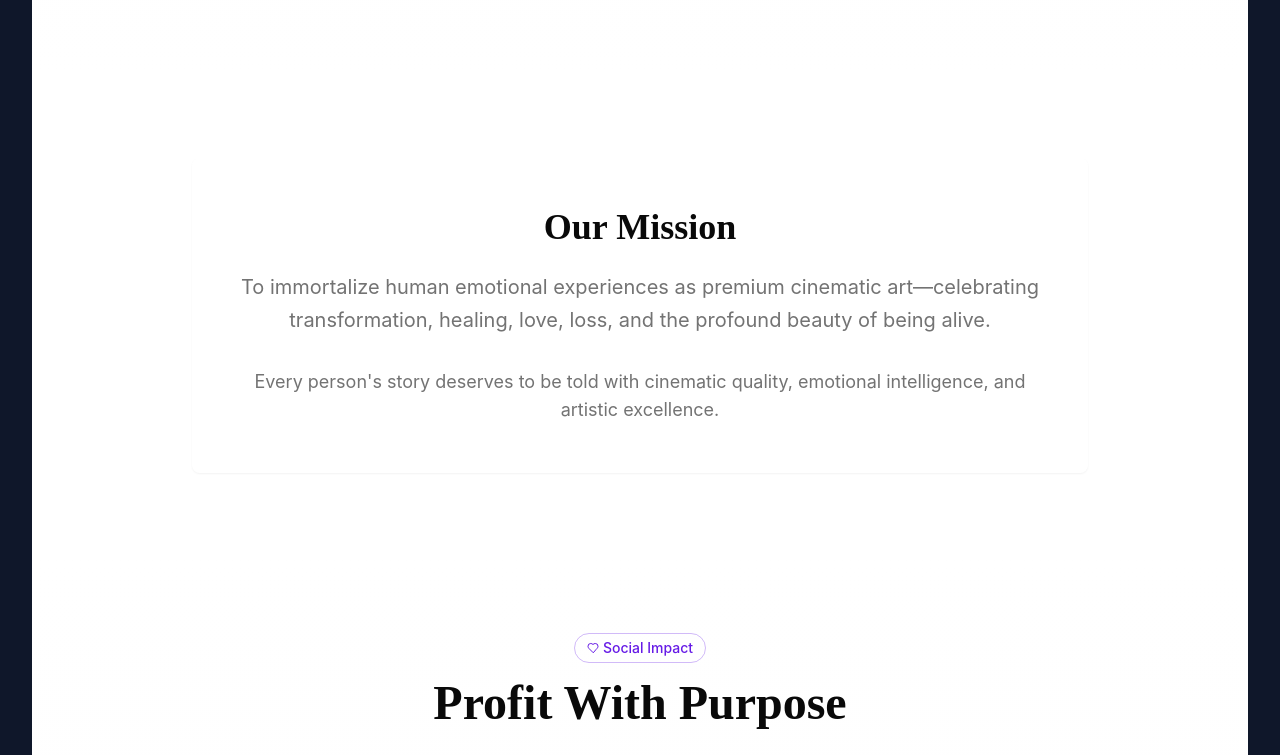
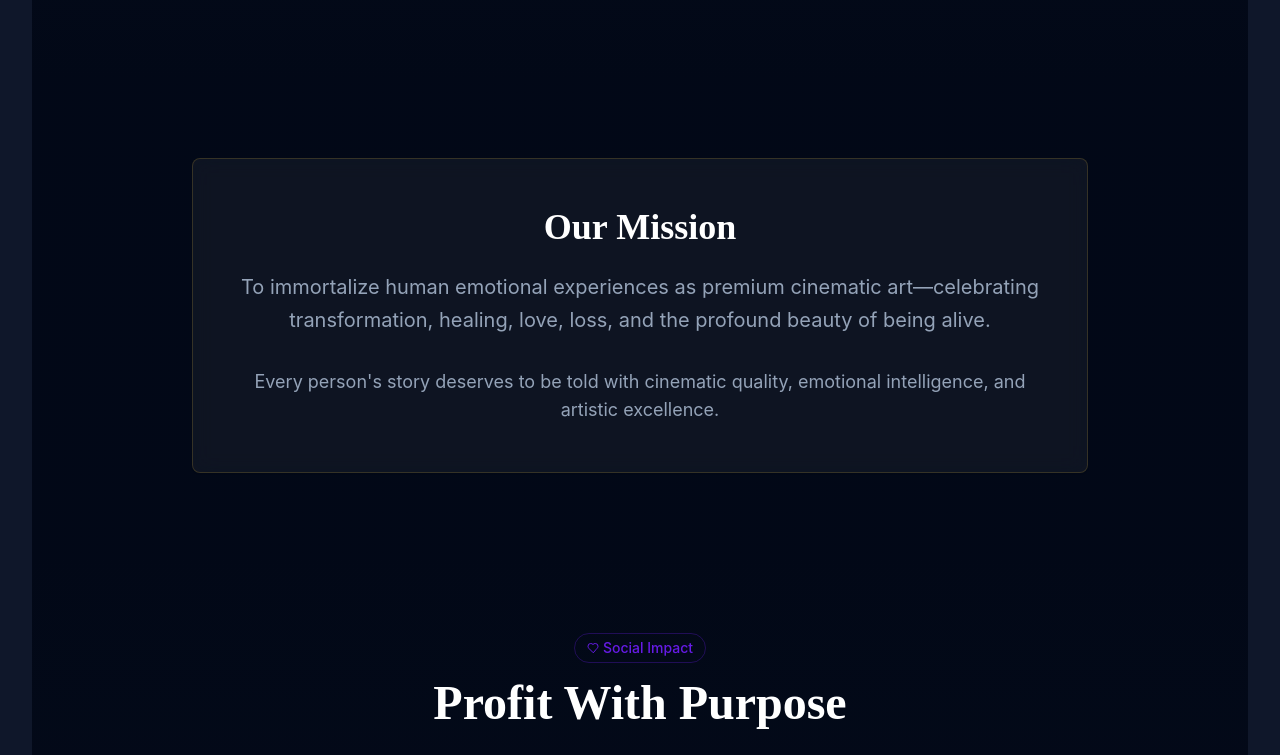
Before and after one commit to GhaafeediMusic777/sg-879f2acc-26fe-40a7-9574-f77cf123810f-1780113428, a Next.js app: page /about in a window 1280 px wide. Shown: the part 2036-2791 px from the top of the page. Built offline with nearby package versions, Linux system fonts and the light colour scheme; no server answers.

Commit message:
fix: Update color scheme to match mockup with dark backgrounds and gold accents, fix navigation links

```diff
--- a/src/components/Layout.tsx
+++ b/src/components/Layout.tsx
@@ -56,18 +56,18 @@ export function Layout({ children, title, description }: LayoutProps) {
               </ul>
             </div>
             <div>
-              <h3 className="text-white font-semibold mb-4">Support</h3>
+              <h3 className="text-gold font-semibold mb-4">Support</h3>
               <ul className="space-y-2 text-gray-400">
-                <li><a href="mailto:support@ghaafeedimusic.com" className="hover:text-yellow-400 transition-colors">Email Support</a></li>
-                <li><Link href="/faq" className="hover:text-yellow-400 transition-colors">FAQ</Link></li>
-                <li><Link href="/refund-policy" className="hover:text-yellow-400 transition-colors">Refund Policy</Link></li>
+                <li><a href="mailto:support@ghaafeedimusic.com" className="hover:text-gold transition-colors">Email Support</a></li>
+                <li><Link href="/faq" className="hover:text-gold transition-colors">FAQ</Link></li>
+                <li><Link href="/refund-policy" className="hover:text-gold transition-colors">Refund Policy</Link></li>
               </ul>
             </div>
             <div>
-              <h3 className="text-white font-semibold mb-4">Legal</h3>
+              <h3 className="text-gold font-semibold mb-4">Legal</h3>
               <ul className="space-y-2 text-gray-400">
-                <li><Link href="/privacy-policy" className="hover:text-yellow-400 transition-colors">Privacy Policy</Link></li>
-                <li><Link href="/terms-of-service" className="hover:text-yellow-400 transition-colors">Terms of Service</Link></li>
+                <li><Link href="/privacy-policy" className="hover:text-gold transition-colors">Privacy Policy</Link></li>
+                <li><Link href="/terms-of-service" className="hover:text-gold transition-colors">Terms of Service</Link></li>
               </ul>
             </div>
           </div>
--- a/src/pages/index.tsx
+++ b/src/pages/index.tsx
@@ -84,11 +84,11 @@ export default function AuthPage() {
         <div className="text-center text-gray-500 text-sm mt-12">
           <p>
             By continuing, you agree to our{' '}
-            <a href="/terms" className="text-gold hover:text-gold/80">
+            <a href="/terms-of-service" className="text-gold hover:text-gold/80">
               Terms of Service
             </a>{' '}
             and{' '}
-            <a href="/privacy" className="text-gold hover:text-gold/80">
+            <a href="/privacy-policy" className="text-gold hover:text-gold/80">
               Privacy Policy
             </a>
           </p>
--- a/src/styles/globals.css
+++ b/src/styles/globals.css
@@ -2,29 +2,28 @@
 @tailwind components;
 @tailwind utilities;
 
-/* Root variables */
+/* Root color variables - DARK THEME WITH GOLD */
 :root {
-  --background: 0 0% 100%;
-  --foreground: 0 0% 3.6%;
-  --card: 0 0% 100%;
-  --card-foreground: 0 0% 3.6%;
-  --popover: 0 0% 100%;
-  --popover-foreground: 0 0% 3.6%;
-  --muted: 0 0% 96.1%;
-  --muted-foreground: 0 0% 45.1%;
-  --accent: 0 0% 9.0%;
-  --accent-foreground: 0 0% 100%;
-  --destructive: 0 84.2% 60.2%;
-  --destructive-foreground: 0 0% 100%;
-  --border: 0 0% 89.8%;
-  --input: 0 0% 89.8%;
-  --primary: 262.1 80% 50.4%;
-  --primary-foreground: 210 40% 98%;
-  --secondary: 217.2 91.2% 59.8%;
-  --secondary-foreground: 222.2 47.6% 11.2%;
-}
+  /* Gold color scheme */
+  --gold: #D4AF37;
+  --gold-dark: #B8860B;
+  --gold-light: #F4E4A6;
 
-.dark {
+  /* Dark backgrounds */
+  --bg-dark: #0A0E27;
+  --bg-darker: #050810;
+  --bg-card: #1A1F3A;
+
+  /* Text colors */
+  --text-white: #FFFFFF;
+  --text-gray: #A0AEC0;
+  --text-gray-light: #CBD5E0;
+
+  /* Accent colors */
+  --purple-accent: #9D4EDD;
+  --purple-dark: #5A189A;
+
+  /* HSL Variables for compatibility */
   --background: 222.2 84% 4.9%;
   --foreground: 210 40% 98%;
   --card: 222.2 84% 4.9%;
@@ -49,9 +48,16 @@
   border-color: hsl(var(--border));
 }
 
+/* Force dark background on all elements */
+html, body {
+  background-color: var(--bg-dark) !important;
+  color: var(--text-white) !important;
+  font-family: 'Inter', system-ui, sans-serif;
+}
+
 body {
-  background-color: hsl(var(--background));
-  color: hsl(var(--foreground));
+  background-color: var(--bg-dark) !important;
+  color: var(--text-white) !important;
   font-feature-settings: "rlig" 1, "calt" 1;
 }
 
@@ -60,16 +66,16 @@ html {
   scroll-behavior: smooth;
 }
 
-/* Selection styles */
+/* Selection styles - GOLD */
 ::selection {
-  background-color: hsl(var(--primary));
-  color: hsl(var(--primary-foreground));
+  background-color: var(--gold);
+  color: var(--bg-dark);
 }
 
-/* Focus visible styles */
+/* Focus visible styles - GOLD */
 :focus-visible {
   outline: none;
-  box-shadow: 0 0 0 2px hsl(var(--primary));
+  box-shadow: 0 0 0 2px var(--gold);
 }
 
 /* Animations */
@@ -93,24 +99,46 @@ html {
   }
 }
 
+@keyframes pulse-gold {
+  0%, 100% {
+    box-shadow: 0 0 0 0 rgba(212, 175, 55, 0.7);
+  }
+  50% {
+    box-shadow: 0 0 0 10px rgba(212, 175, 55, 0);
+  }
+}
+
 /* Utility classes */
 .glass {
-  background-color: rgba(255, 255, 255, 0.1);
-  backdrop-filter: blur(12px);
-  border: 1px solid rgba(255, 255, 255, 0.2);
+  background: rgba(255, 255, 255, 0.05);
+  backdrop-filter: blur(10px);
+  border: 1px solid rgba(212, 175, 55, 0.2);
 }
 
 .glass-dark {
-  background-color: rgba(0, 0, 0, 0.1);
+  background: rgba(0, 0, 0, 0.3);
   backdrop-filter: blur(12px);
-  border: 1px solid rgba(0, 0, 0, 0.2);
+  border: 1px solid rgba(212, 175, 55, 0.3);
+}
+
+.glass-hover:hover {
+  background: rgba(255, 255, 255, 0.08);
+  border-color: rgba(212, 175, 55, 0.5);
 }
 
 .gradient-text {
-  background: linear-gradient(to right, hsl(var(--primary)), hsl(var(--accent)), hsl(var(--primary)));
+  background: linear-gradient(to right, var(--gold), var(--purple-accent), var(--gold));
   background-clip: text;
   -webkit-background-clip: text;
   -webkit-text-fill-color: transparent;
+}
+
+.gradient-gold {
+  background: linear-gradient(135deg, var(--gold) 0%, var(--gold-dark) 100%);
+}
+
+.gradient-dark {
+  background: linear-gradient(135deg, var(--bg-card) 0%, var(--bg-darker) 100%);
 }
 
 .fade-in {
@@ -121,23 +149,27 @@ html {
   animation: slideIn 0.3s ease-out;
 }
 
-/* Scrollbar styles */
+.animate-pulse-gold {
+  animation: pulse-gold 2s infinite;
+}
+
+/* Scrollbar styles - GOLD */
 ::-webkit-scrollbar {
-  width: 8px;
-  height: 8px;
+  width: 10px;
+  height: 10px;
 }
 
 ::-webkit-scrollbar-track {
-  background-color: hsl(var(--background));
+  background-color: var(--bg-darker);
 }
 
 ::-webkit-scrollbar-thumb {
-  background-color: hsl(var(--muted));
-  border-radius: 4px;
+  background-color: var(--gold);
+  border-radius: 5px;
 }
 
 ::-webkit-scrollbar-thumb:hover {
-  background-color: hsl(var(--muted-foreground));
+  background-color: var(--gold-light);
 }
 
 /* Form styles */
@@ -145,8 +177,9 @@ input,
 textarea,
 select {
   border-radius: 0.375rem;
-  border: 1px solid hsl(var(--input));
-  background-color: hsl(var(--background));
+  border: 1px solid var(--gold);
+  background-color: var(--bg-card);
+  color: var(--text-white);
   padding: 0.5rem 0.75rem;
   font-size: 0.875rem;
   transition: all 0.2s;
@@ -154,15 +187,15 @@ select {
 
 input::placeholder,
 textarea::placeholder {
-  color: hsl(var(--muted-foreground));
+  color: var(--text-gray);
 }
 
 input:focus,
 textarea:focus,
 select:focus {
   outline: none;
-  border-color: hsl(var(--primary));
-  box-shadow: 0 0 0 2px hsl(var(--primary) / 0.1);
+  border-color: var(--gold);
+  box-shadow: 0 0 0 2px rgba(212, 175, 55, 0.1);
 }
 
 input:disabled,
@@ -183,21 +216,23 @@ button:disabled {
   opacity: 0.5;
 }
 
-/* Link styles */
+/* Link styles - GOLD */
 a {
-  color: hsl(var(--primary));
+  color: var(--gold);
   text-decoration: none;
   transition: all 0.2s;
 }
 
 a:hover {
-  text-decoration: underline;
+  color: var(--gold-light);
+  text-decoration: none;
 }
 
 /* Code block styles */
 code {
   border-radius: 0.375rem;
-  background-color: hsl(var(--muted));
+  background-color: var(--bg-card);
+  color: var(--gold);
   padding: 0.375rem 0.5rem;
   font-family: monospace;
   font-size: 0.875rem;
@@ -206,8 +241,10 @@ code {
 pre {
   overflow-x: auto;
   border-radius: 0.5rem;
-  background-color: hsl(var(--muted));
+  background-color: var(--bg-card);
+  color: var(--text-white);
   padding: 1rem;
+  border: 1px solid var(--gold);
 }
 
 /* Headings */
@@ -218,6 +255,7 @@ h4,
 h5,
 h6 {
   font-weight: 700;
+  color: var(--text-white);
 }
 
 h1 {
@@ -243,3 +281,67 @@ h5 {
 h6 {
   font-size: 1rem;
 }
+
+/* Ensure dark backgrounds everywhere */
+.dark {
+  --background: 222.2 84% 4.9%;
+  --foreground: 210 40% 98%;
+  --card: 222.2 84% 4.9%;
+  --card-foreground: 210 40% 98%;
+  --popover: 222.2 84% 4.9%;
+  --popover-foreground: 210 40% 98%;
+  --muted: 217.2 32.6% 17.5%;
+  --muted-foreground: 215 20.3% 65.1%;
+  --accent: 217.2 91.2% 59.8%;
+  --accent-foreground: 222.2 47.6% 11.2%;
+  --destructive: 0 62.8% 30.6%;
+  --destructive-foreground: 210 40% 98%;
+  --border: 217.2 32.6% 17.5%;
+  --input: 217.2 32.6% 17.5%;
+  --primary: 262.1 80% 50.4%;
+  --primary-foreground: 210 40% 98%;
+  --secondary: 217.2 91.2% 59.8%;
+  --secondary-foreground: 222.2 47.6% 11.2%;
+}
+
+/* Gold text utility */
+.text-gold {
+  color: var(--gold) !important;
+}
+
+.text-gold-light {
+  color: var(--gold-light) !important;
+}
+
+.text-gold-dark {
+  color: var(--gold-dark) !important;
+}
+
+/* Gold border utility */
+.border-gold {
+  border-color: var(--gold) !important;
+}
+
+/* Gold background utility */
+.bg-gold {
+  background-color: var(--gold) !important;
+  color: var(--bg-dark) !important;
+}
+
+.bg-gold-dark {
+  background-color: var(--gold-dark) !important;
+  color: var(--text-white) !important;
+}
+
+/* Dark background utilities */
+.bg-dark {
+  background-color: var(--bg-dark) !important;
+}
+
+.bg-darker {
+  background-color: var(--bg-darker) !important;
+}
+
+.bg-card {
+  background-color: var(--bg-card) !important;
+}
```
